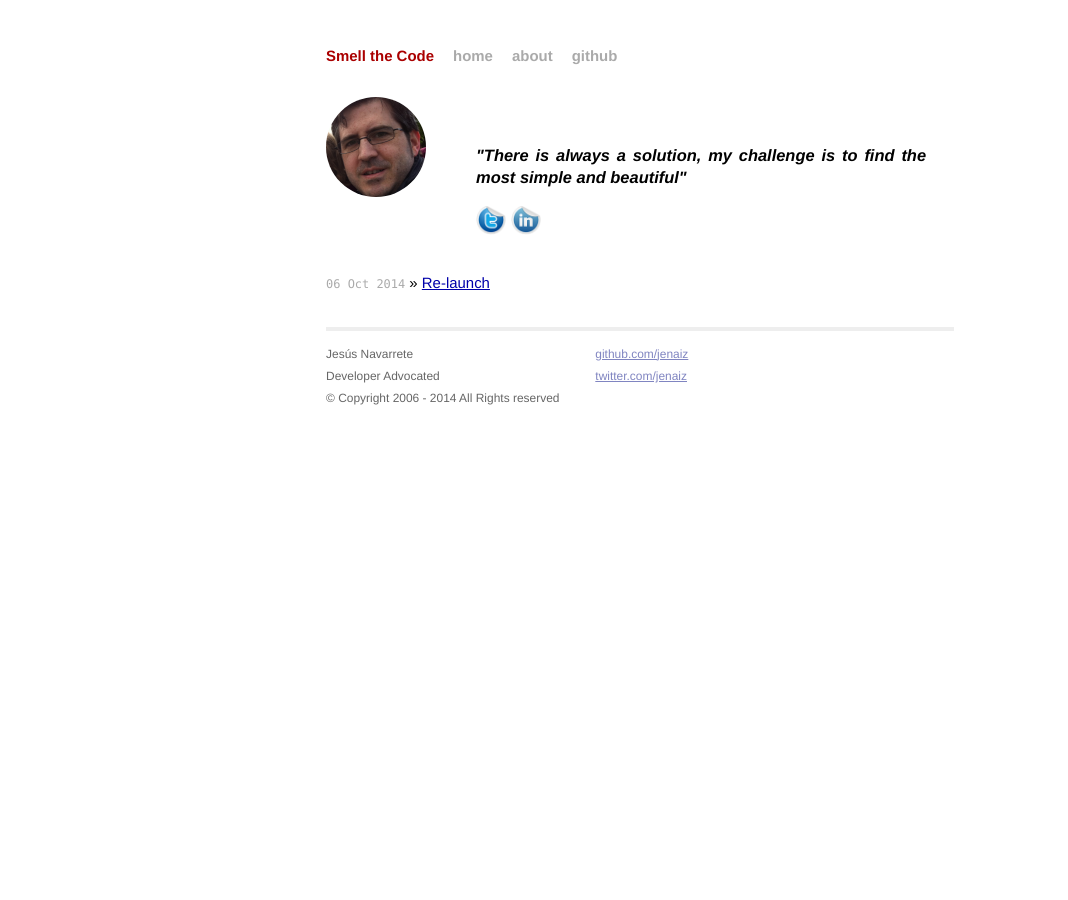
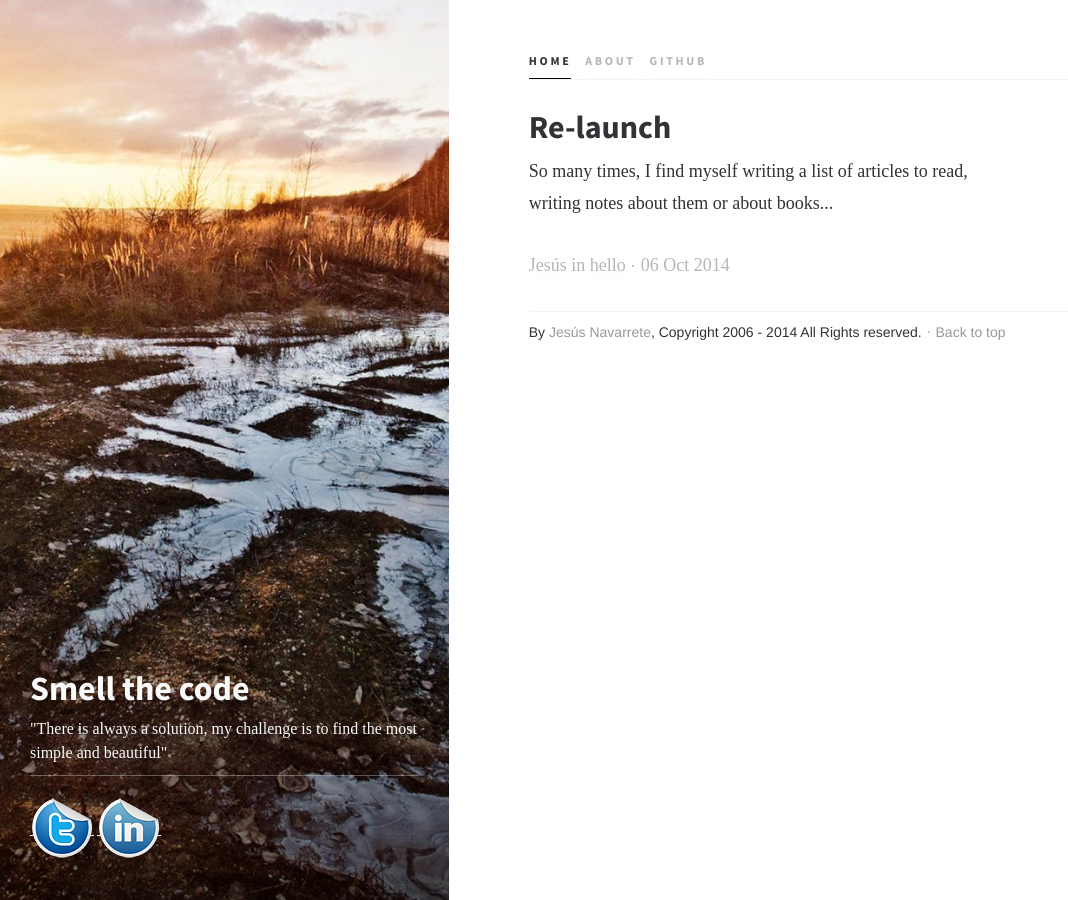
Before and after one commit to jenaiz/jenaiz.github.io, a Jekyll site: the page built from index.html, in a window 1280 px wide and 900 px high. Shown: the whole window, without its empty margins (0-1068 px from the left). Built offline with Jekyll 4.4.1, drawn with Linux system fonts in a browser that asks for light colours; nearby versions of some CDN libraries; some web fonts are replaced; Markdown is read by kramdown in place of the engine named in the settings.

Commit message:
new design

```diff
--- a/_posts/2014-10-06-re-launch.markdown
+++ b/_posts/2014-10-06-re-launch.markdown
@@ -3,6 +3,7 @@ layout: post
 title:  "Re-launch"
 date:   2014-10-06 8:00:00
 categories: hello
+summary: So many times, I find myself writing a list of articles to read, writing notes about them or about books...
 ---
 
 So many times, I find myself writing a list of articles to read, writing notes about them or about books... but, not always, I write those notes in the same place. I took the decision that it is good if I put all of those notes together in the same place.
--- a/index.html
+++ b/index.html
@@ -1,27 +1,49 @@
 ---
-layout: default
+layout: bootstrap
 title: jenaiz.com - Jesús Navarrete
 ---
 
+<div class="container home-container">
+  <div class="row">
+    <div class="sidebar col-md-5 col-sm-12 ">
+      <div class="site-info">
+        <div class="primary-info">
+          <h1>Smell the code</h1>
+          <p>"There is always a solution, my challenge is to find the most simple and beautiful"</p>
+        </div>
+        <div class="secondary-info">
+          <p>
+            <a href="https://github.com/jenaiz"><img src="/assets/images/twitter.png"></a>
+            <a href="https://twitter.com/jenaiz"><img src="/assets/images/linkedin.png"></a>
+          </p>
+        </div>
+      </div>
+    </div>
+    <div class="col-md-7 col-sm-12 col-md-offset-5 main-content">
+      <div class="nav">
+          <a href="/" class="select-posts active">home</a>
+          <a href="/about" class="select-categories">about</a>
+          <a href="http://github.com/jenaiz" target="_blanck" class="select-categories">github</a>
+      </div>
+      <div class="home-page-posts animated fadeIn ">
+        {% for post in site.posts %}
+          <div class="post">
+              <section>
+                  <div class="post-preview col-xs-10  no-gutter">
+                  <h2><a href="{{ post.url }}">{{ post.title }}</a></h2>
+                  <p>{{ post.summary }}</p>
 
-<div id="home">
-  <div id="profile">
-    <div id="profile_image" >
-      <a href="/about">
-      <img border="0" style="-moz-border-radius:52px; -webkit-border-radius:100px; border-radius:52px;width:100px;height:100px;vertical-align: middle;" src="/assets/images/me.png"></a>
-    </div>
-    <div id="profile_desc">
-      <p style="font-style:italic;font-weight:bold">"There is always a solution, my challenge is to find the most simple and beautiful"</p>
-      <p><a href="http://www.twitter.com/jenaiz" target="_blank"><img src="/assets/images/twitter.png" title="twitter" alt="twitter" border="0" width="30px" /></a>
-<a href="http://www.linkedin.com/in/jenaiz" target="_blank"><img src="/assets/images/linkedin.png" title="linkedin" alt="linkedin" border="0" width="30px"/></a></p>
+                  <p class="meta">
+                      <a class="" href="category.html">Jesús</a> in <a class="" href="{{ post.url }}">{{ post.categories }}</a> <i class="link-spacer"></i> <i class="entypo-bookmark"></i> {{ post.date | date_to_string }}
+                  </p>
+                  </div>
+              </section>
+          </div>
+        {% endfor %}
+      </div>
+      <div class="home-footer">
+        By <a href="https://twitter.com/jenaiz">Jes&uacute;s Navarrete</a>, Copyright 2006 - 2014 All Rights reserved. <i class="link-spacer"></i> <a href="#">Back to top</a>
+      </div>
     </div>
   </div>
-  <br/>
-  <ul class="posts">
-    {% for post in site.posts %}
-      <li>
-      	<span>{{ post.date | date_to_string }}</span> &raquo; <a href="{{ post.url }}">{{ post.title }}</a>
-      </li>
-    {% endfor %}
-  </ul>
 </div>
```
Also changed, not shown: _layouts/post.html (+31 -6 lines), about/index.markdown (+3 -7 lines).
